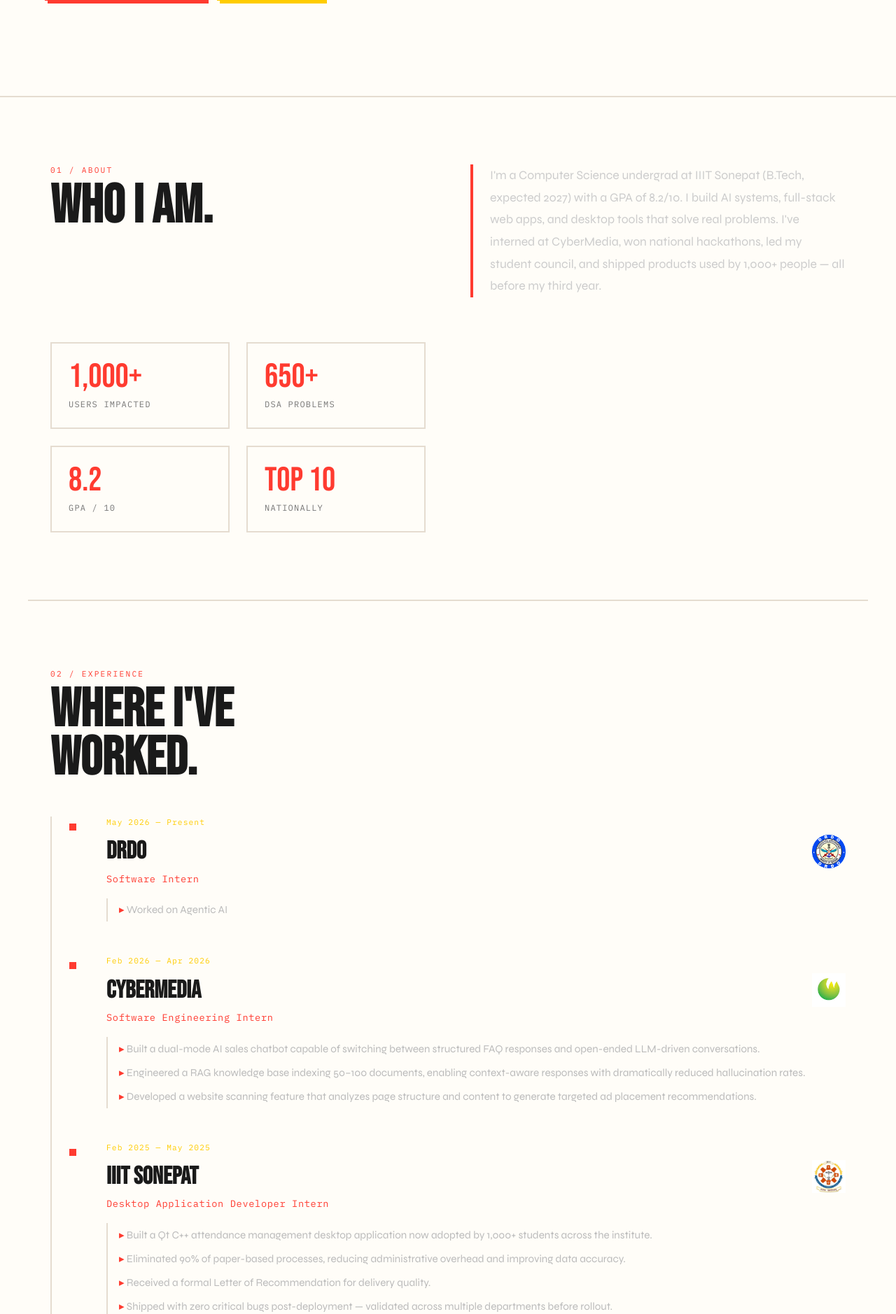
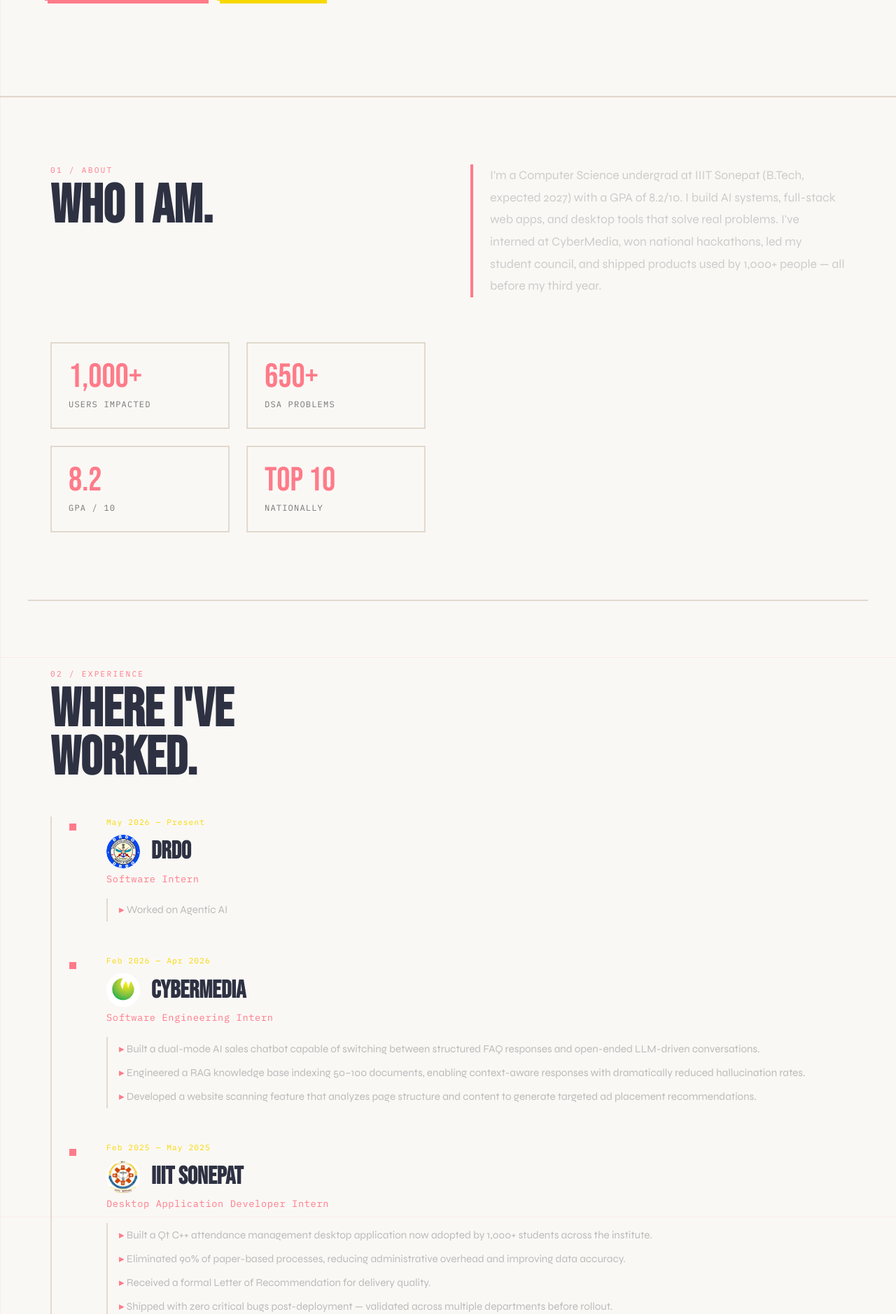
Before and after one commit to Shikhrrr/Portfolio, a Django app: page / in a window 1280 px wide. Shown: the part 661-2539 px from the top of the page at 70% size. Run offline with Django 5.2, Linux system fonts and the light colour scheme; data comes from the database, SQL or seed files in the repository; both versions use the stored data as it was after the commit.

Commit message:
grid design v1.1

```diff
--- a/static/css/style.css
+++ b/static/css/style.css
@@ -8,13 +8,13 @@
 
 /* ---- DESIGN TOKENS ---- */
 :root {
-  --bg:        #FFFDF8;
-  --fg:        #1A1A1A;
-  --red:       #FF3B30;
-  --yellow:    #FFCC00;
-  --blue:      #007AFF;
-  --mid:       #F4EFEB;
-  --border:    #E5DCD0;
+  --bg:        #FAF8F5;
+  --fg:        #2D3142;
+  --red:       #FF7B89;
+  --yellow:    #F8D800;
+  --blue:      #4FAAFF;
+  --mid:       #F0ECE1;
+  --border:    #E1D9CD;
   --mono:      'IBM Plex Mono', monospace;
   --display:   'Bebas Neue', sans-serif;
   --body:      'Syne', sans-serif;
@@ -28,7 +28,13 @@
 *, *::before, *::after { box-sizing: border-box; margin: 0; padding: 0; }
 html { scroll-behavior: smooth; font-size: 16px; }
 body {
-  background: var(--bg);
+  background-color: var(--bg);
+  background-image:
+    linear-gradient(rgba(255, 123, 137, 0.1) 1px, transparent 1px),
+    linear-gradient(90deg, rgba(255, 123, 137, 0.1) 1px, transparent 1px);
+  background-size: 40px 40px;
+  background-position: center center;
+  background-attachment: fixed;
   color: var(--fg);
   font-family: var(--body);
   overflow-x: hidden;
@@ -349,11 +355,32 @@ section {
   display: block;
   margin-bottom: 0.5rem;
 }
+.timeline-header {
+  display: flex;
+  align-items: center;
+  justify-content: space-between;
+  gap: 1rem;
+}
+.timeline-logo {
+  width: 48px;
+  height: 48px;
+  border-radius: 50%;
+  object-fit: cover;
+  background: white; /* Fallback for transparent backgrounds */
+  flex-shrink: 0;
+}
 .timeline-company {
   font-family: var(--display);
   font-size: 2.2rem;
   color: var(--fg);
   line-height: 1;
+}
+
+@media (min-width: 800px) {
+  .timeline-header {
+    justify-content: flex-end;
+    flex-direction: row-reverse;
+  }
 }
 .timeline-role {
   font-family: var(--mono);
--- a/templates/portfolio/index.html
+++ b/templates/portfolio/index.html
@@ -126,10 +126,10 @@
     {% for exp in experiences %}
     <article class="timeline-item reveal">
       <span class="timeline-dot-year">{{ exp.start_date }} — {{ exp.end_date }}</span>
-      <div class="timeline-header" style="display: flex; align-items: center; justify-content: space-between;">
-        <h3 class="timeline-company" style="margin-bottom: 0;">{{ exp.company }}</h3>
+      <div class="timeline-header">
+        <h3 class="timeline-company">{{ exp.company }}</h3>
         {% if exp.company_logo %}
-          <img src="{{ exp.company_logo.url }}" alt="{{ exp.company }} logo" class="timeline-logo" style="width: 48px; height: 48px; object-fit: contain;">
+          <img src="{{ exp.company_logo.url }}" alt="{{ exp.company }} logo" class="timeline-logo">
         {% endif %}
       </div>
       <span class="timeline-role">{{ exp.role }}</span>
```
Also changed, not shown: db.sqlite3, media/company_logos/Screenshot_2026-04-13_at_9.12.30AM.png (added), static/images/hero_profile.jpg (added), 1 other file.
